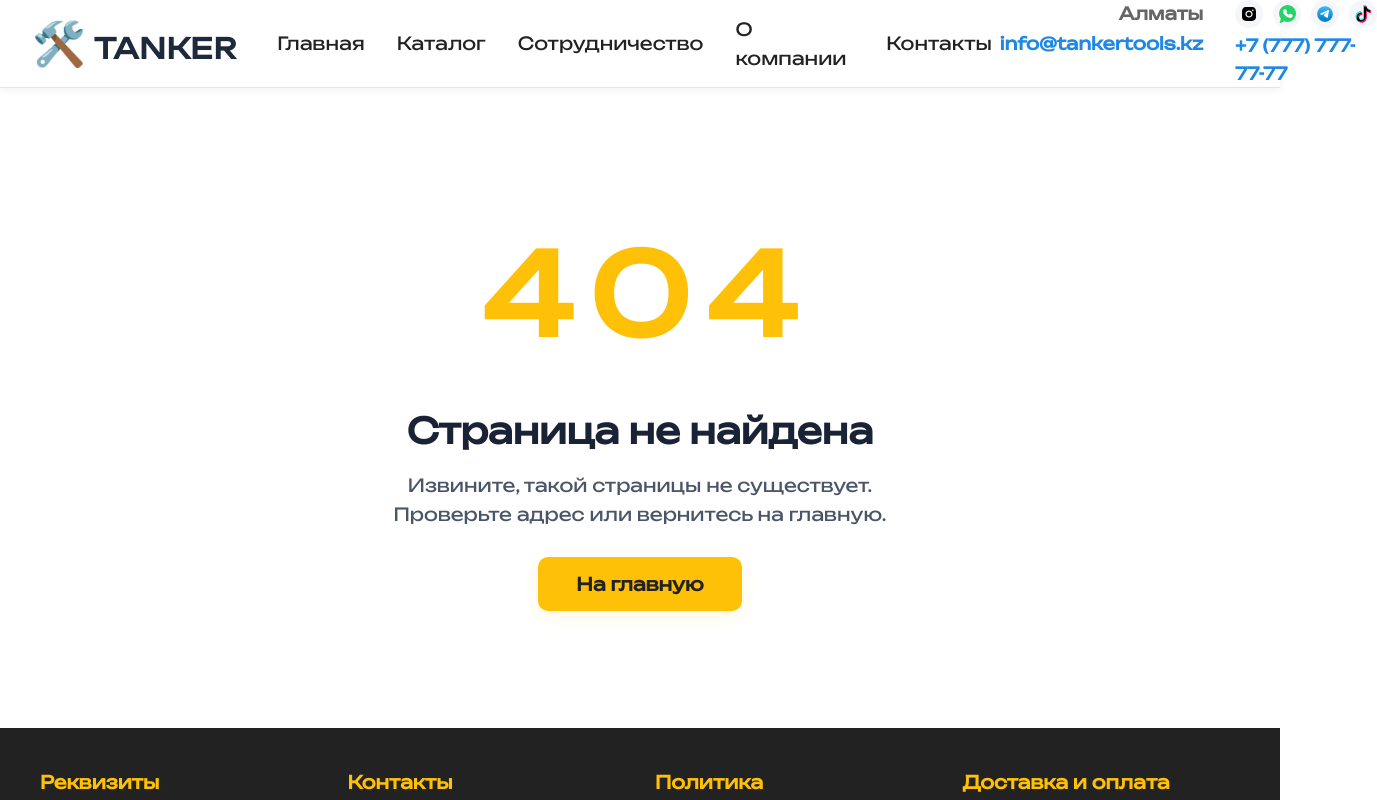
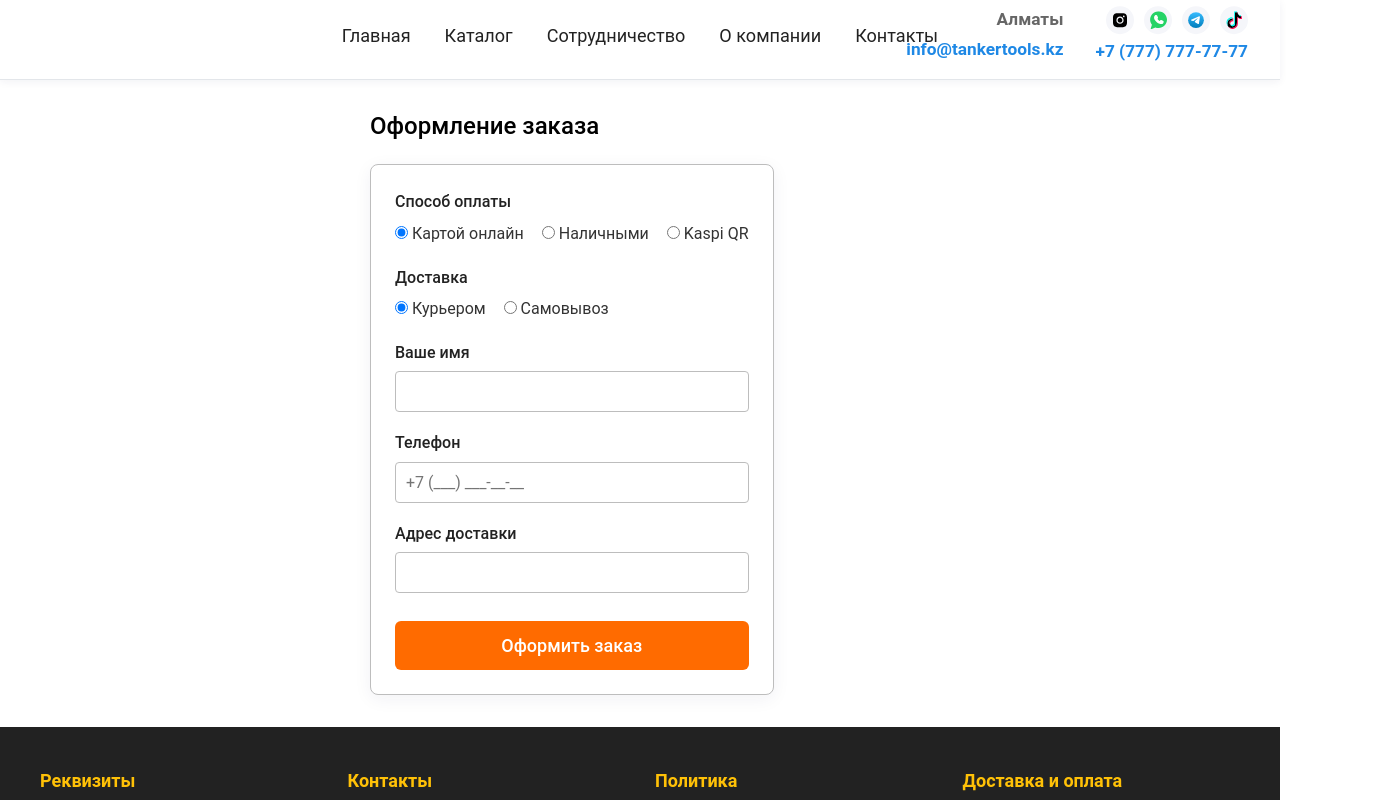
Before and after one commit to Zivi793150/electro, a React (Create React App) app: page /checkout in a window 1280 px wide. Shown: the top 800 px of the page, 1377 px wide, since content can reach past the window. Built offline with nearby package versions, Linux system fonts and the light colour scheme; a web font is replaced by a local one.

Commit message:
oplata + produc page pravki

```diff
--- a/src/App.js
+++ b/src/App.js
@@ -1,6 +1,7 @@
 import React, { Suspense, lazy } from 'react';
 import { BrowserRouter as Router, Routes, Route } from 'react-router-dom';
 import './App.css';
+import Checkout from './pages/Checkout';
 
 // Lazy loading для всех страниц
 const Home = lazy(() => import('./pages/Home'));
@@ -41,6 +42,7 @@ function App() {
           <Route path="/contacts" element={<Contacts />} />
           <Route path="/policy" element={<Policy />} />
           <Route path="/cooperation" element={<Cooperation />} />
+          <Route path="/checkout" element={<Checkout />} />
           <Route path="*" element={<NotFound />} />
         </Routes>
         </Suspense>
--- a/src/components/Header.js
+++ b/src/components/Header.js
@@ -6,13 +6,7 @@ const Header = () => {
   return (
     <header className="header">
       <div className="header-united-bar">
-        <div className="header-logo">
-          <Link to="/">
-            <span className="logo-icon" style={{fontSize:'2.7rem', marginRight:8}}>🛠️</span>
-            <span className="logo-text">TANKER</span>
-          </Link>
-        </div>
-        <nav className="main-nav">
+        <nav className="main-nav" style={{ fontFamily: 'Roboto, Arial, sans-serif', fontWeight: 400 }}>
           <Link to="/">Главная</Link>
           <span className="nav-sep" />
           <Link to="/catalog">Каталог</Link>
--- /dev/null
+++ b/src/pages/Checkout.js
@@ -0,0 +1,65 @@
+import React, { useState } from 'react';
+import Header from '../components/Header';
+import Footer from '../components/Footer';
+import '../styles/Product.css';
+
+const Checkout = () => {
+  const [payment, setPayment] = useState('card');
+  const [delivery, setDelivery] = useState('courier');
+  const [form, setForm] = useState({ name: '', phone: '', address: '' });
+
+  const handleChange = (e) => {
+    setForm({ ...form, [e.target.name]: e.target.value });
+  };
+
+  const handleSubmit = (e) => {
+    e.preventDefault();
+    alert('Спасибо за заказ! Мы свяжемся с вами для подтверждения.');
+  };
+
+  return (
+    <div className="product-page">
+      <Header />
+      <main className="product-main" style={{ minHeight: 500 }}>
+        <div className="product-container" style={{ maxWidth: 540, margin: '0 auto', alignItems: 'stretch' }}>
+          <h1 className="product-title" style={{ textAlign: 'center', marginBottom: 24 }}>Оформление заказа</h1>
+          <form onSubmit={handleSubmit} style={{ background: '#fff', border: '1.5px solid #bdbdbd', borderRadius: 8, padding: 24, boxShadow: '0 4px 18px rgba(30,40,90,0.06)' }}>
+            <div style={{ marginBottom: 18 }}>
+              <label style={{ fontWeight: 500, color: '#222', display: 'block', marginBottom: 6 }}>Способ оплаты</label>
+              <div style={{ display: 'flex', gap: 18 }}>
+                <label><input type="radio" name="payment" value="card" checked={payment==='card'} onChange={()=>setPayment('card')} /> Картой онлайн</label>
+                <label><input type="radio" name="payment" value="cash" checked={payment==='cash'} onChange={()=>setPayment('cash')} /> Наличными</label>
+                <label><input type="radio" name="payment" value="kaspi" checked={payment==='kaspi'} onChange={()=>setPayment('kaspi')} /> Kaspi QR</label>
+              </div>
+            </div>
+            <div style={{ marginBottom: 18 }}>
+              <label style={{ fontWeight: 500, color: '#222', display: 'block', marginBottom: 6 }}>Доставка</label>
+              <div style={{ display: 'flex', gap: 18 }}>
+                <label><input type="radio" name="delivery" value="courier" checked={delivery==='courier'} onChange={()=>setDelivery('courier')} /> Курьером</label>
+                <label><input type="radio" name="delivery" value="pickup" checked={delivery==='pickup'} onChange={()=>setDelivery('pickup')} /> Самовывоз</label>
+              </div>
+            </div>
+            <div style={{ marginBottom: 18 }}>
+              <label style={{ fontWeight: 500, color: '#222', display: 'block', marginBottom: 6 }}>Ваше имя</label>
+              <input type="text" name="name" value={form.name} onChange={handleChange} required style={{ width: '100%', padding: 10, border: '1px solid #bdbdbd', borderRadius: 4, fontSize: 16 }} />
+            </div>
+            <div style={{ marginBottom: 18 }}>
+              <label style={{ fontWeight: 500, color: '#222', display: 'block', marginBottom: 6 }}>Телефон</label>
+              <input type="tel" name="phone" value={form.phone} onChange={handleChange} required placeholder="+7 (___) ___-__-__" style={{ width: '100%', padding: 10, border: '1px solid #bdbdbd', borderRadius: 4, fontSize: 16 }} />
+            </div>
+            {delivery === 'courier' && (
+              <div style={{ marginBottom: 18 }}>
+                <label style={{ fontWeight: 500, color: '#222', display: 'block', marginBottom: 6 }}>Адрес доставки</label>
+                <input type="text" name="address" value={form.address} onChange={handleChange} required style={{ width: '100%', padding: 10, border: '1px solid #bdbdbd', borderRadius: 4, fontSize: 16 }} />
+              </div>
+            )}
+            <button type="submit" style={{ width: '100%', background: '#FF6B00', color: '#fff', fontSize: 18, fontWeight: 500, border: 'none', borderRadius: 6, padding: '14px 0', cursor: 'pointer', marginTop: 10 }}>Оформить заказ</button>
+          </form>
+        </div>
+      </main>
+      <Footer />
+    </div>
+  );
+};
+
+export default Checkout;
--- a/src/pages/Home.js
+++ b/src/pages/Home.js
@@ -8,6 +8,10 @@ import '../styles/Home.css';
 const Home = () => {
   const [isModalOpen, setIsModalOpen] = useState(false);
   const [miniProducts, setMiniProducts] = useState([]);
+
+  const API_URL = process.env.NODE_ENV === 'development'
+    ? 'http://localhost:5000/api/products'
+    : '/api/products';
 
   useEffect(() => {
     fetch('/api/products?limit=8')
@@ -60,20 +64,23 @@ const Home = () => {
           <h2>Каталог товаров</h2>
           <a href="/catalog" className="mini-catalog-link">Смотреть все</a>
         </div>
-        <div className="home-mini-catalog-grid">
+        <div className="products-grid" style={{gap: 0}}>
           {miniProducts.map((product) => (
             <a
               href={`/product/${product._id}`}
               key={product._id}
-              className="home-mini-product-link"
+              style={{ textDecoration: 'none', color: 'inherit' }}
             >
-              <div className="product-card home-mini-product-card">
-                <div className="product-image">
-                  <img src={product.image || '/images/products/placeholder.png'} alt={product.name} loading="lazy" />
+              <div
+                className="product-card kaspi-style mini-product-card"
+                style={{ cursor: 'pointer', minHeight: 0, position: 'relative', fontFamily: 'Roboto, Arial, sans-serif', fontWeight: 400, background: '#fff' }}
+              >
+                <div className="product-image" style={{height: '170px', padding: 0, margin: 0, background: '#fff', display: 'flex', alignItems: 'center', justifyContent: 'center'}}>
+                  <img src={product.image || '/images/products/placeholder.png'} alt={product.name} style={{width: '100%', height: '100%', objectFit: 'contain', display: 'block', background:'#fff'}} loading="lazy" />
                 </div>
-                <div className="home-mini-product-divider"></div>
-                <div className="product-info">
-                  <span className="home-mini-product-name">{product.name}</span>
+                <div style={{width:'90%',maxWidth:'260px',borderTop:'1px solid #bdbdbd',margin:'0 auto 4px auto', alignSelf:'center'}}></div>
+                <div className="product-info" style={{padding: '10px 12px 14px 12px', display: 'flex', flexDirection: 'column', alignItems: 'center', gap: 0, minHeight:100}}>
+                  <span style={{fontSize: '1.05rem', fontWeight: 500, color: '#1a2236', margin: 0, minHeight: '40px', lineHeight: 1.18, marginBottom: 8, textDecoration:'none',cursor:'pointer',display:'block', textAlign:'center', width:'100%'}}>{product.name}</span>
                 </div>
               </div>
             </a>
--- a/src/pages/Product.js
+++ b/src/pages/Product.js
@@ -1,5 +1,5 @@
 import React, { useState, useEffect } from 'react';
-import { useParams } from 'react-router-dom';
+import { useParams, useNavigate } from 'react-router-dom';
 import Header from '../components/Header';
 import Footer from '../components/Footer';
 import Modal from '../components/Modal';
@@ -25,6 +25,11 @@ const Product = () => {
   const [activeImage, setActiveImage] = useState(0);
   const [showImageModal, setShowImageModal] = useState(false);
   const [miniProducts, setMiniProducts] = useState([]);
+  const navigate = useNavigate();
+
+  const API_URL = process.env.NODE_ENV === 'development'
+    ? 'http://localhost:5000/api/products'
+    : '/api/products';
 
   useEffect(() => {
     setLoading(true);
@@ -90,6 +95,10 @@ const Product = () => {
     alert('Спасибо! Ваша заявка отправлена. Мы свяжемся с вами в ближайшее время.');
   };
 
+  const handleBuy = () => {
+    navigate('/checkout');
+  };
+
   // Модалка фото
   const handleImageClick = () => setShowImageModal(true);
   const handleCloseImageModal = () => setShowImageModal(false);
@@ -107,17 +116,17 @@ const Product = () => {
       <Header />
       <main className="product-main">
         <div className="product-container">
-          <nav className="breadcrumbs" style={{paddingBottom: '18px'}}>
+          <nav className="breadcrumbs" style={{paddingBottom: '18px', display: 'flex', alignItems: 'center', flexWrap: 'wrap', gap: '8px'}}>
             <a href="/">Главная</a>
-            <span>&gt;</span>
+            <span style={{margin: '0 8px', color: '#bdbdbd', fontSize: '18px'}}>&rarr;</span>
             <a href="/catalog">Каталог</a>
             {categoryName && (
               <>
-                <span>&gt;</span>
+                <span style={{margin: '0 8px', color: '#bdbdbd', fontSize: '18px'}}>&rarr;</span>
                 <a href={`/catalog?category=${product.category}`}>{categoryName}</a>
               </>
             )}
-            <span>&gt;</span>
+            <span style={{margin: '0 8px', color: '#bdbdbd', fontSize: '18px'}}>&rarr;</span>
             <span style={{color:'#1a2236', fontWeight:500}}>{product.name}</span>
           </nav>
           <div className="product-flex">
@@ -127,19 +136,29 @@ const Product = () => {
                 <div className="product-image-main" onClick={handleImageClick} style={{cursor:'zoom-in'}}>
                   <img src={Array.isArray(product.images) && product.images.length > 0 ? product.images[activeImage] : '/images/products/placeholder.png'} alt={product.name} loading="lazy" />
                 </div>
+                {(Array.isArray(product.images) && product.images.length <= 1) && (
+                  <>
+                    <div className="product-thumbs" style={{marginBottom: '18px'}}>
+                      {["/images/products/bolgarka-makita-125.jpg","/images/products/perforator-bosch-gbh.jpg","/images/products/drel.jpg"].map((img,idx)=>(
+                        <img key={idx} src={img} alt={"thumb"+idx} className={activeImage===idx?"active": ""} onClick={()=>setActiveImage(idx)} loading="lazy" />
+                      ))}
+                    </div>
+                    <div style={{textAlign:'center', color:'#888', fontSize:'1.05rem', marginTop: 4, marginBottom: 12, border:'none'}}>
+                      Чтобы увеличить, нажмите на картинку
+                    </div>
+                  </>
+                )}
                 {Array.isArray(product.images) && product.images.length > 1 && (
+                  <>
                     <div className="product-thumbs">
                       {product.images.map((img,idx)=>(
-                      <img key={idx} src={img} alt={product.name+idx} className={activeImage===idx?"active":""} onClick={()=>setActiveImage(idx)} loading="lazy" />
+                        <img key={idx} src={img} alt={product.name+idx} className={activeImage===idx?"active": ""} onClick={()=>setActiveImage(idx)} loading="lazy" />
                       ))}
                     </div>
-                )}
-                {(Array.isArray(product.images) && product.images.length <= 1) && (
-                  <div className="product-thumbs" style={{marginBottom: '18px'}}>
-                    {["/images/products/bolgarka-makita-125.jpg","/images/products/perforator-bosch-gbh.jpg","/images/products/drel.jpg"].map((img,idx)=>(
-                      <img key={idx} src={img} alt={"thumb"+idx} className={activeImage===idx?"active":""} onClick={()=>setActiveImage(idx)} loading="lazy" />
-                    ))}
+                    <div style={{textAlign:'center', color:'#888', fontSize:'1.05rem', marginTop: 4, marginBottom: 12, border:'none'}}>
+                      Чтобы увеличить, нажмите на картинку
                     </div>
+                  </>
                 )}
               </div>
             </div>
@@ -162,7 +181,7 @@ const Product = () => {
                 <div className="product-buy-btns">
                   <button className="product-btn-ask" onClick={handleOpenModal}>Задать вопрос</button>
                   <div className="product-btns-divider"></div>
-                  <button className="product-btn-buy" onClick={handleOpenModal}>Купить</button>
+                  <button className="product-btn-buy" onClick={handleBuy}>Купить</button>
 
               </div>
             </div>
--- a/src/styles/Header.css
+++ b/src/styles/Header.css
@@ -301,6 +301,7 @@
   min-height: 72px;
   background: #fff;
   /* border-bottom: 1px solid #e3e6ea; */
+  position: relative;
 }
 .header-logo {
   flex: 0 0 auto;
@@ -316,13 +317,24 @@
   gap: 0;
   font-size: 1.13rem;
   font-weight: 500;
+  position: absolute;
+  left: 50%;
+  top: 50%;
+  transform: translate(-50%, -50%);
+  width: max-content;
+  z-index: 2;
 }
 .header-right-blocks {
+  position: absolute;
+  right: 32px;
+  top: 50%;
+  transform: translateY(-50%);
   display: flex;
   flex-direction: row;
   align-items: flex-start;
   gap: 32px;
   min-width: 320px;
+  z-index: 3;
 }
 .header-right-col {
   display: flex;
@@ -364,3 +376,15 @@
     margin: 8px 0;
   }
 }
+
+.main-nav, .nav {
+  font-family: Roboto, Arial, sans-serif !important;
+  font-weight: 400 !important;
+  justify-content: center !important;
+  display: flex !important;
+  width: 100%;
+}
+.main-nav a, .nav a {
+  font-family: Roboto, Arial, sans-serif !important;
+  font-weight: 400 !important;
+}
--- a/src/styles/Home.css
+++ b/src/styles/Home.css
@@ -51,3 +51,20 @@
 }
 @media (max-width: 900px) { .home-mini-catalog-grid { grid-template-columns: repeat(2, 1fr); } }
 @media (max-width: 600px) { .home-mini-catalog-grid { grid-template-columns: 1fr; } .product-image { height: 60px; } .product-image img { height: 40px; max-height: 40px; } }
+
+.products-grid {
+  display: grid;
+  grid-template-columns: repeat(4, 1fr);
+  gap: 8px;
+  margin-bottom: 24px;
+}
+@media (max-width: 1100px) {
+  .products-grid {
+    grid-template-columns: repeat(2, 1fr);
+  }
+}
+@media (max-width: 700px) {
+  .products-grid {
+    grid-template-columns: 1fr;
+  }
+}
```
Lines whose indentation alone changed are shown as unchanged.
